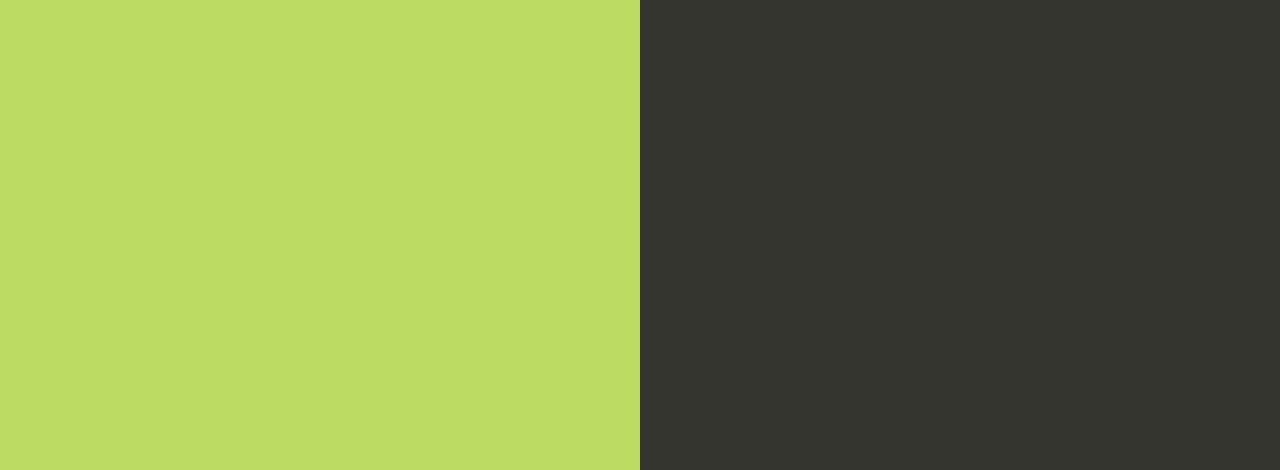
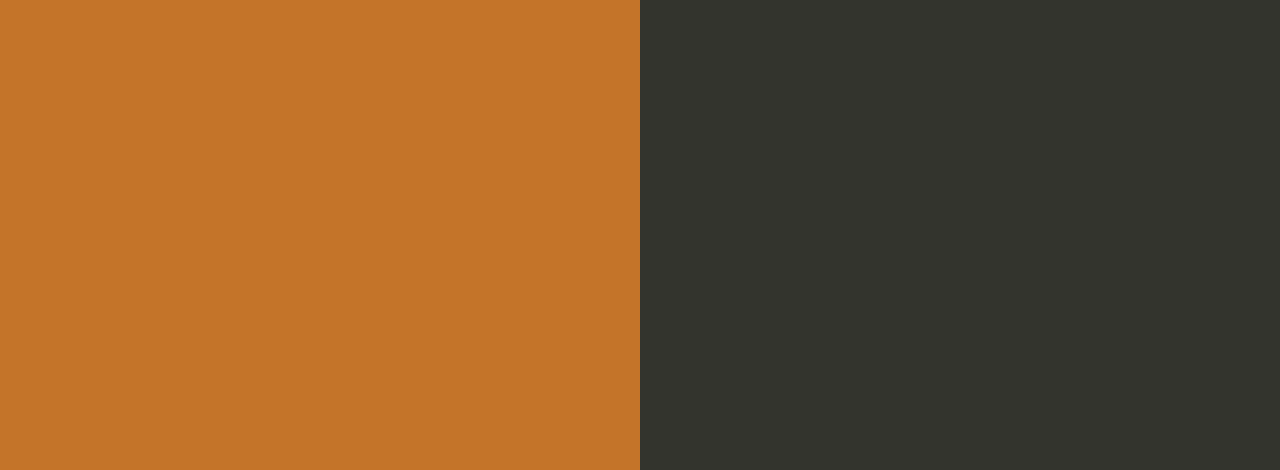
Before and after one commit to ankrish004/codepipe, a website: page index.html in a window 1280 px wide. Shown: the part 330-800 px from the top of the page. Drawn offline with Linux system fonts and the light colour scheme.

Commit message:
to the orange

```diff
--- a/index.html
+++ b/index.html
@@ -35,7 +35,7 @@
 
         text-align: right;
         padding-top: 11em;
-        background-color: rgb(187, 219, 98);
+        background-color: rgb(196, 116, 41);
 
       }
       .textColumn p {
```
